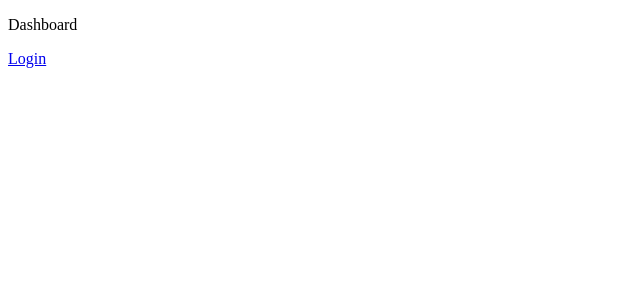
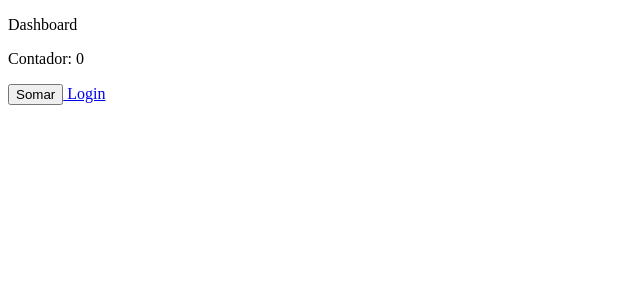
Before and after one commit to CadisRaziel/React-TS-curso, a React (Create React App) app: page /pagina-inicial in a window 1280 px wide. Shown: the top 300 px of the page, without its empty margins (0-640 px from the left). Built offline with nearby package versions, Linux system fonts and the light colour scheme.

Commit message:
aprendendo mais sobre useRef

```diff
--- a/src/app/pages/dashboard/Dashboard.tsx
+++ b/src/app/pages/dashboard/Dashboard.tsx
@@ -1,10 +1,28 @@
 import { Link } from 'react-router-dom'
+import { useRef } from "react";
 
 export const Dashboard = () => {
+
+    //useRef não altera o valor visualmente (nao da um build da pagina) porém esta atualizando
+    const counterRef = useRef({ counter: 0})
+
     return (
        <div>
        <p>Dashboard</p>
+       <p>Contador: { counterRef.current.counter }</p>
+       <button onClick={ () => counterRef.current.counter++ }>Somar</button>
        <Link to={'/entrar'}> Login</Link>
        </div>
     );
+
+    //!tanto com 0 ou informando ser um number daria certo
+    // const counterRef = useRef(0)
+    // return (
+    //    <div>
+    //    <p>Dashboard</p>
+    //    <p>Contador: { counterRef.current }</p>
+    //    <button onClick={ () => counterRef.current++ }>Somar</button>
+    //    <Link to={'/entrar'}> Login</Link>
+    //    </div>
+    // );
 };
```
